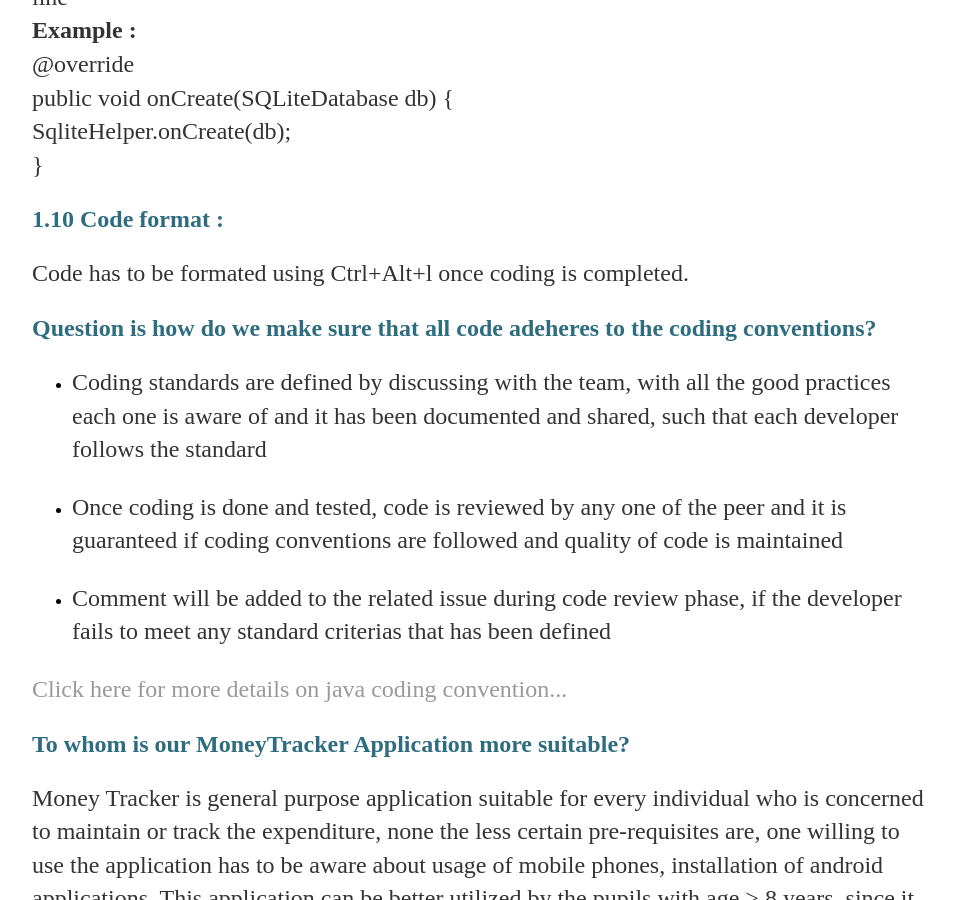
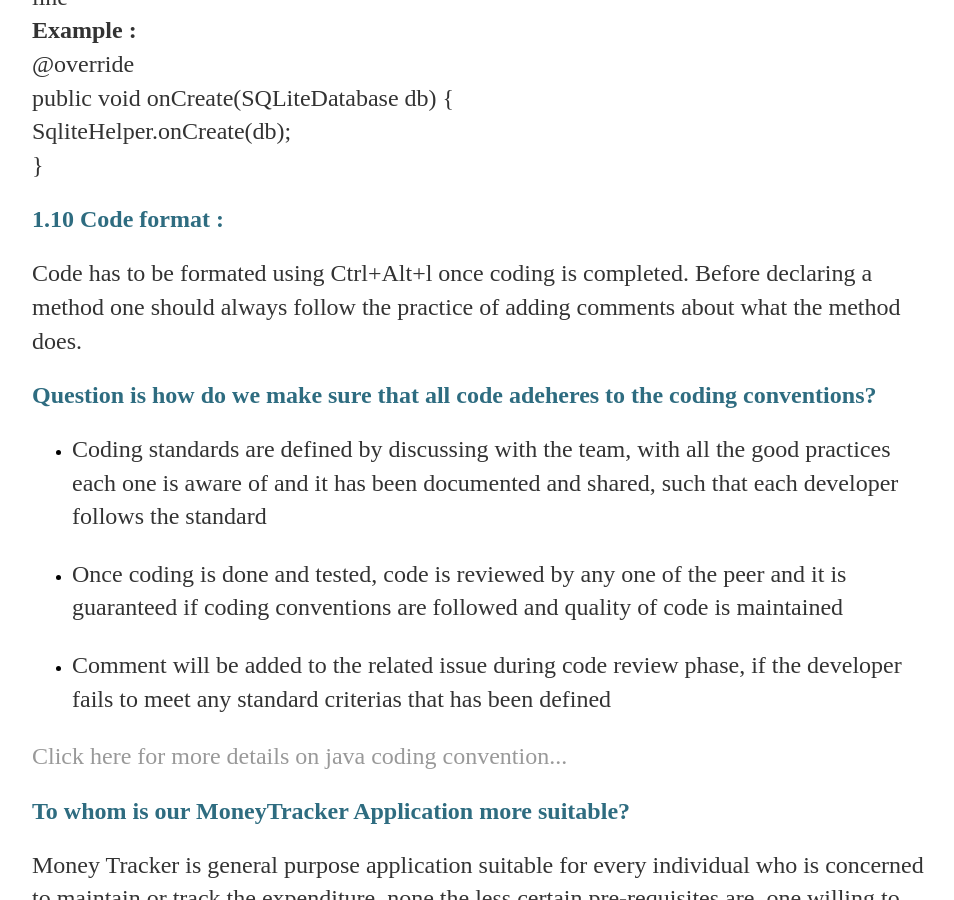
Before and after one commit to vinoth789/Money-tracker, a Jekyll site: the page built from docs/_posts/2017-06-04-ImplementationAndUIDesign.md, in a window 1280 px wide and 900 px high, scrolled down 3960 px. Shown: the whole window, without its empty margins (160-1114 px from the left). Built offline with Jekyll 4.4.1, drawn with Linux system fonts in a browser that asks for light colours; our own code applies the rules of GitHub Pages for plain Markdown files.

Commit message:
Create 2017-06-04-ImplementationAndUIDesign.md
test

```diff
--- a/docs/_posts/2017-06-04-ImplementationAndUIDesign.md
+++ b/docs/_posts/2017-06-04-ImplementationAndUIDesign.md
@@ -77,7 +77,7 @@
     }
 </p>
 <h2 style="color: #2e6c80;">1.10 Code format :</h2>
-<p>Code has to be formated using Ctrl+Alt+l once coding is completed. </p>
+<p>Code has to be formated using Ctrl+Alt+l once coding is completed. Before declaring a method one should always follow the practice of adding comments about what the method does. </p>
 
 <h2 style="color: #2e6c80;">Question is how do we make sure that all code adeheres to the coding conventions?</h2>
 <div>
```
